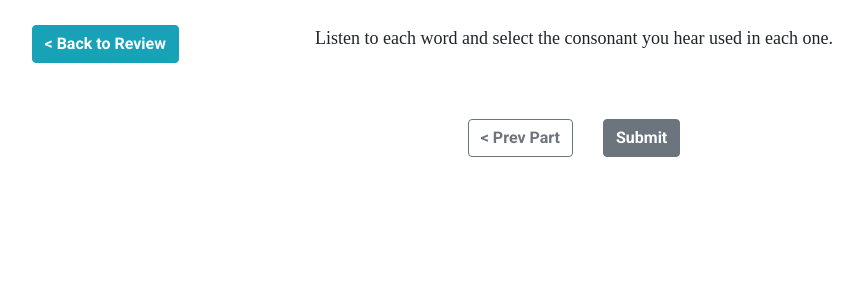
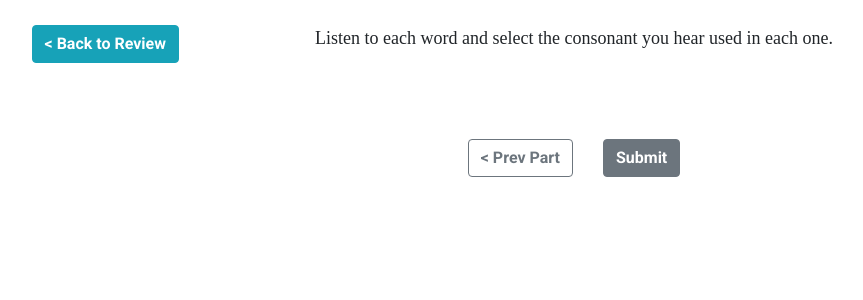
Before and after one commit to dorrietang/Learn-Korean-Consonants, a Flask app: template templates/quiz.html in a window 1280 px wide. Shown: the part 56-356 px from the top of the page, without its empty margins (66-929 px from the left). Run offline with Flask 2, Linux system fonts and the light colour scheme; the template is opened without the code that fills it, so the values that code supplies are empty; some libraries are stand-ins or nearby versions; some web fonts are replaced.

Commit message:
Move quiz button slightly down

```diff
--- a/templates/quiz.html
+++ b/templates/quiz.html
@@ -60,7 +60,7 @@
             }
 
             #ending {
-                margin-top: 30px;
+                margin-top: 50px;
             }
 
             #instructions {
```
